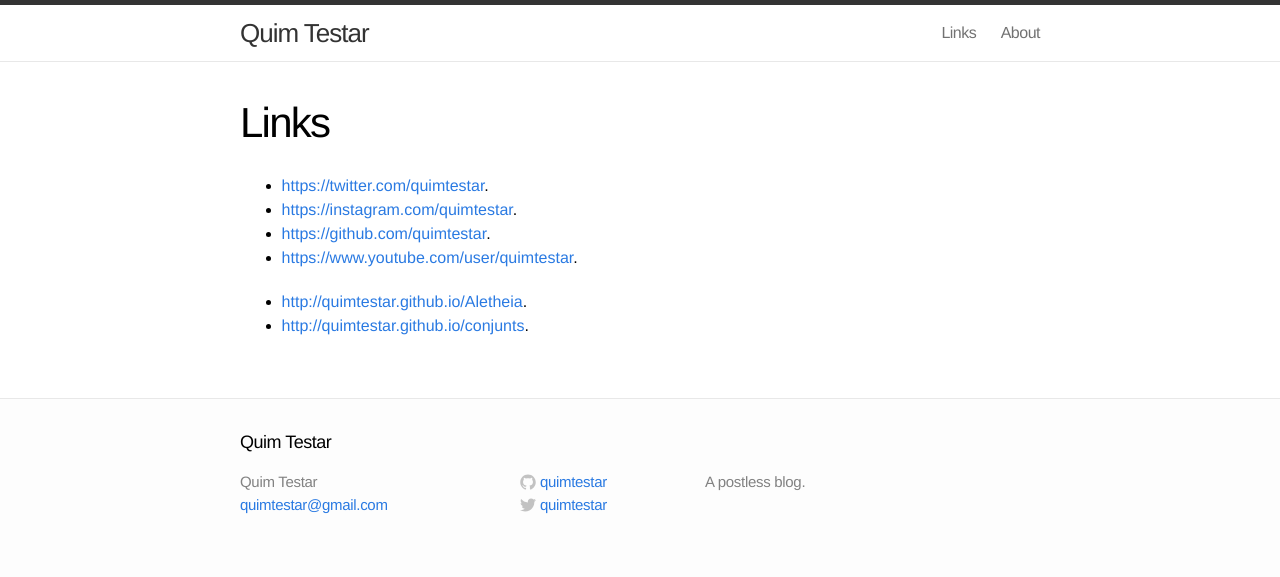
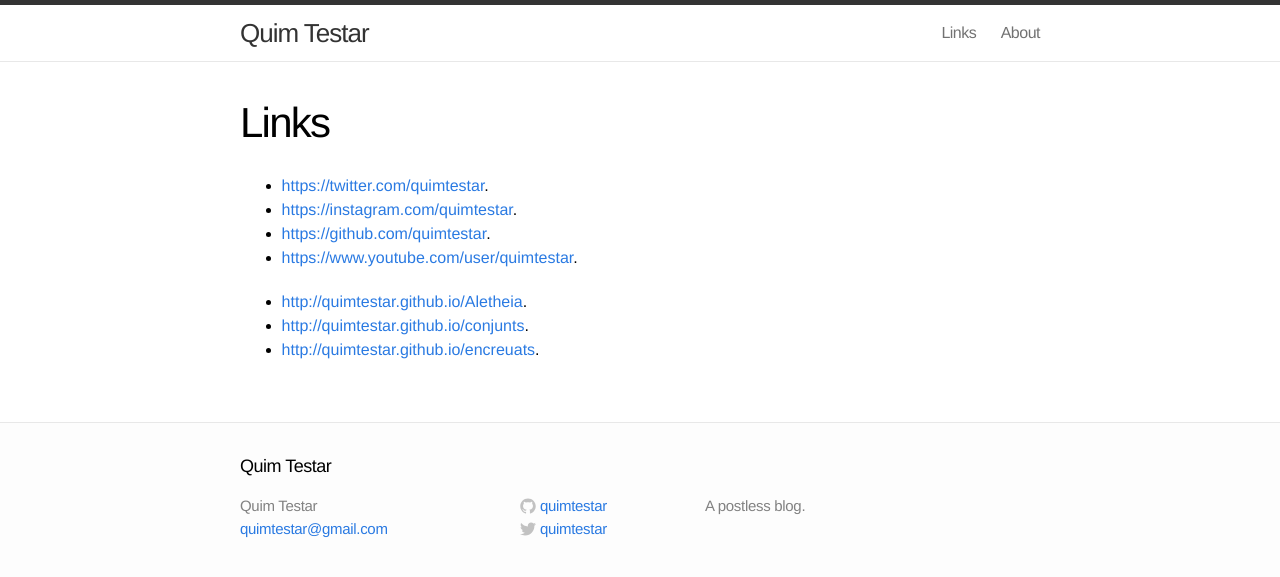
Before and after one commit to quimtestar/quimtestar.github.io, a Jekyll site: the page built from 10-links.md, in a window 1280 px wide. Shown: the top 577 px of the page. Built offline with Jekyll 4.4.1, drawn with Linux system fonts in a browser that asks for light colours; part of the change alters nothing that is shown.

Commit message:
Link als encreuats

```diff
--- a/10-links.md
+++ b/10-links.md
@@ -10,3 +10,4 @@ permalink: /links/
 <p/>
 * [http://quimtestar.github.io/Aletheia](http://quimtestar.github.io/Aletheia).
 * [http://quimtestar.github.io/conjunts](http://quimtestar.github.io/conjunts).
+* [http://quimtestar.github.io/encreuats](http://quimtestar.github.io/encreuats).
```
